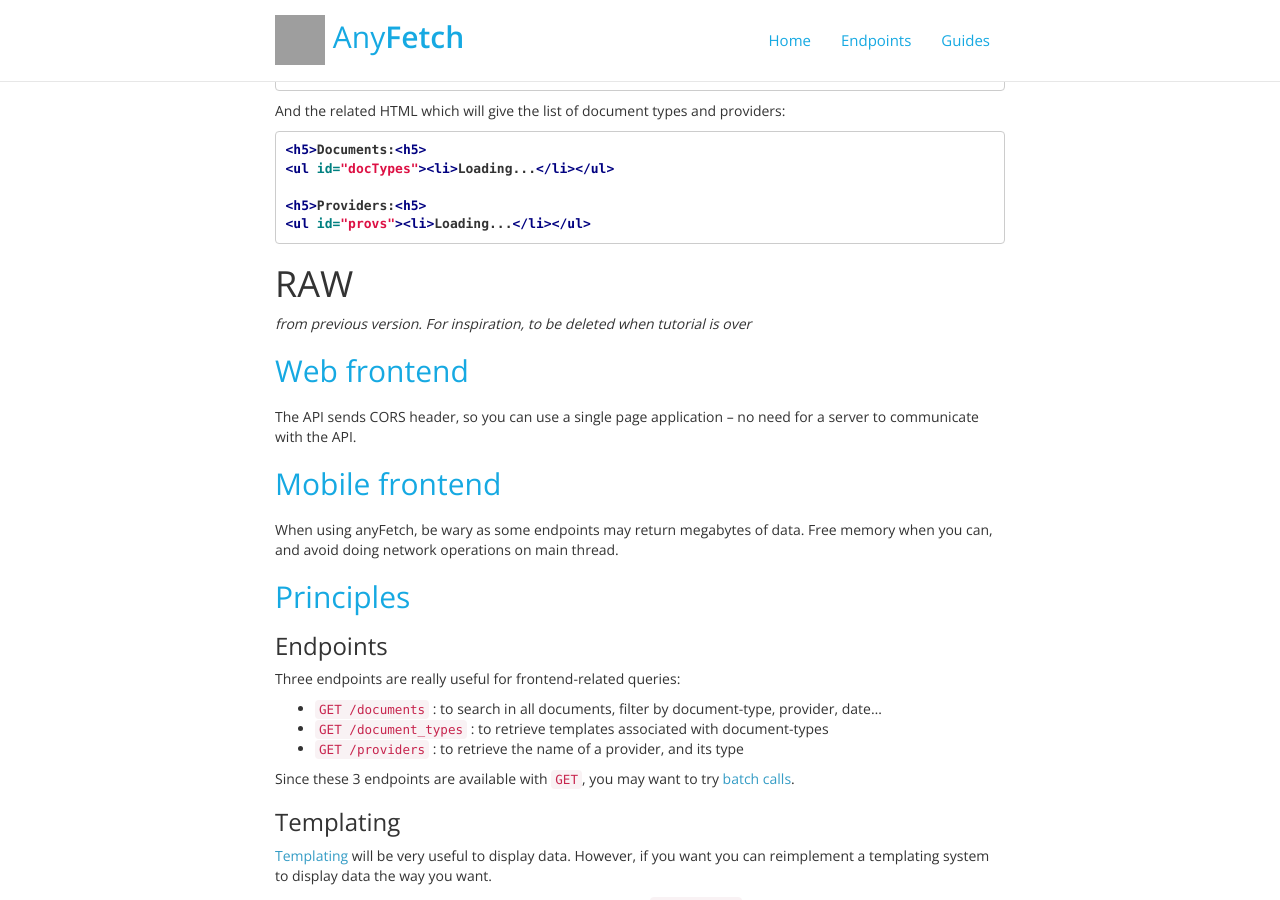
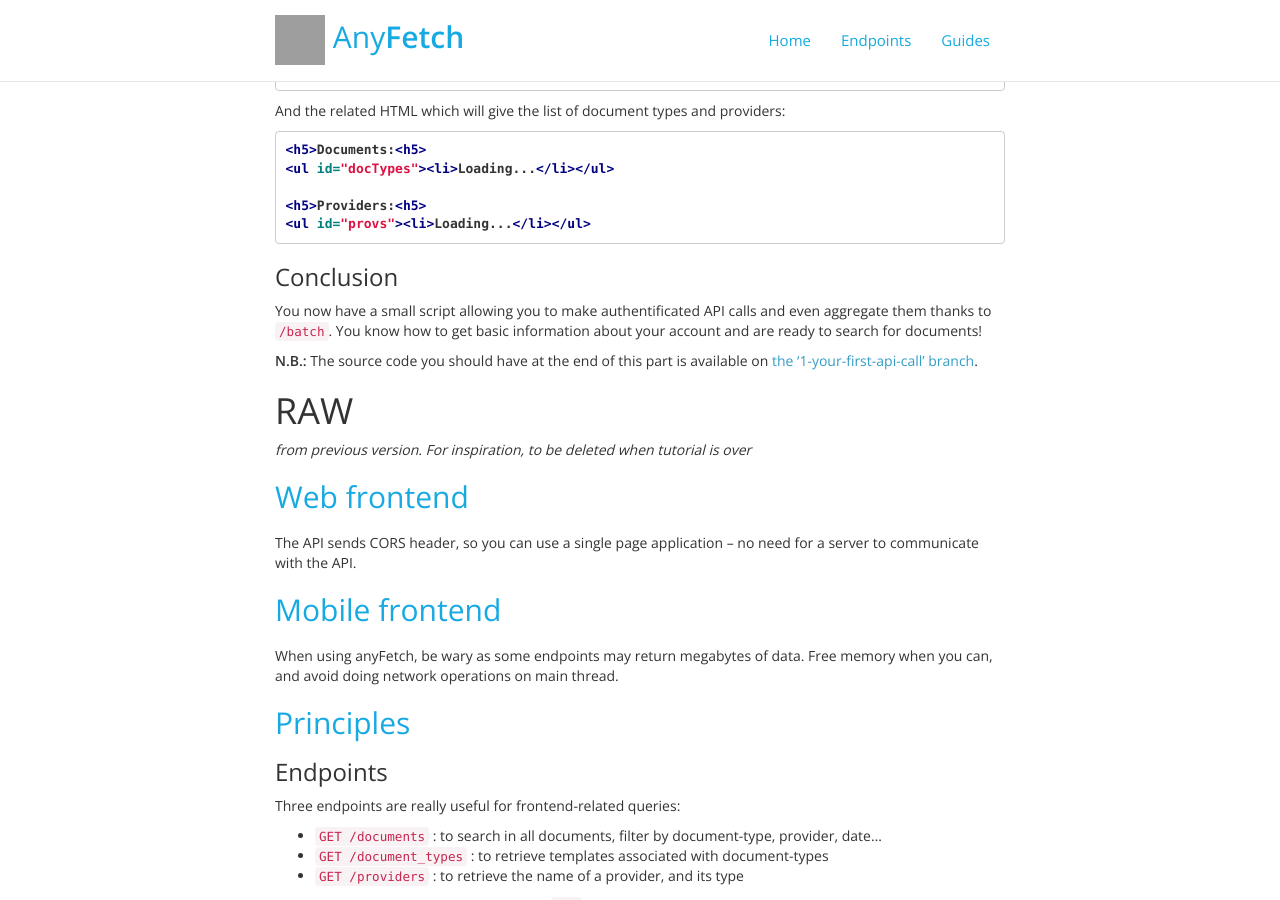
Before and after one commit to AnyFetch/developers.anyfetch.com, a Jekyll site: the page built from guides/creating/frontend.md, in a window 1280 px wide and 900 px high, scrolled down 4945 px. Built offline with Jekyll 4.4.1, drawn with Linux system fonts in a browser that asks for light colours; nearby versions of some CDN libraries; Markdown is read by kramdown in place of the engine named in the settings; grey boxes are pictures that could not be loaded.

Commit message:
1. Conclusion :)

````diff
--- a/guides/creating/frontend.md
+++ b/guides/creating/frontend.md
@@ -258,6 +258,12 @@ And the related HTML which will give the list of document types and providers:
 <ul id="provs"><li>Loading...</li></ul>
 ```
 
+### Conclusion
+
+You now have a small script allowing you to make authentificated API calls and even aggregate them thanks to `/batch`. You know how to get basic information about your account and are ready to search for documents!
+
+**N.B.:** The source code you should have at the end of this part is available on [the '1-your-first-api-call' branch](https://github.com/AnyFetch/anyfetch-frontend-tuto/tree/1-your-first-api-call).
+
 
 # RAW
 
````
